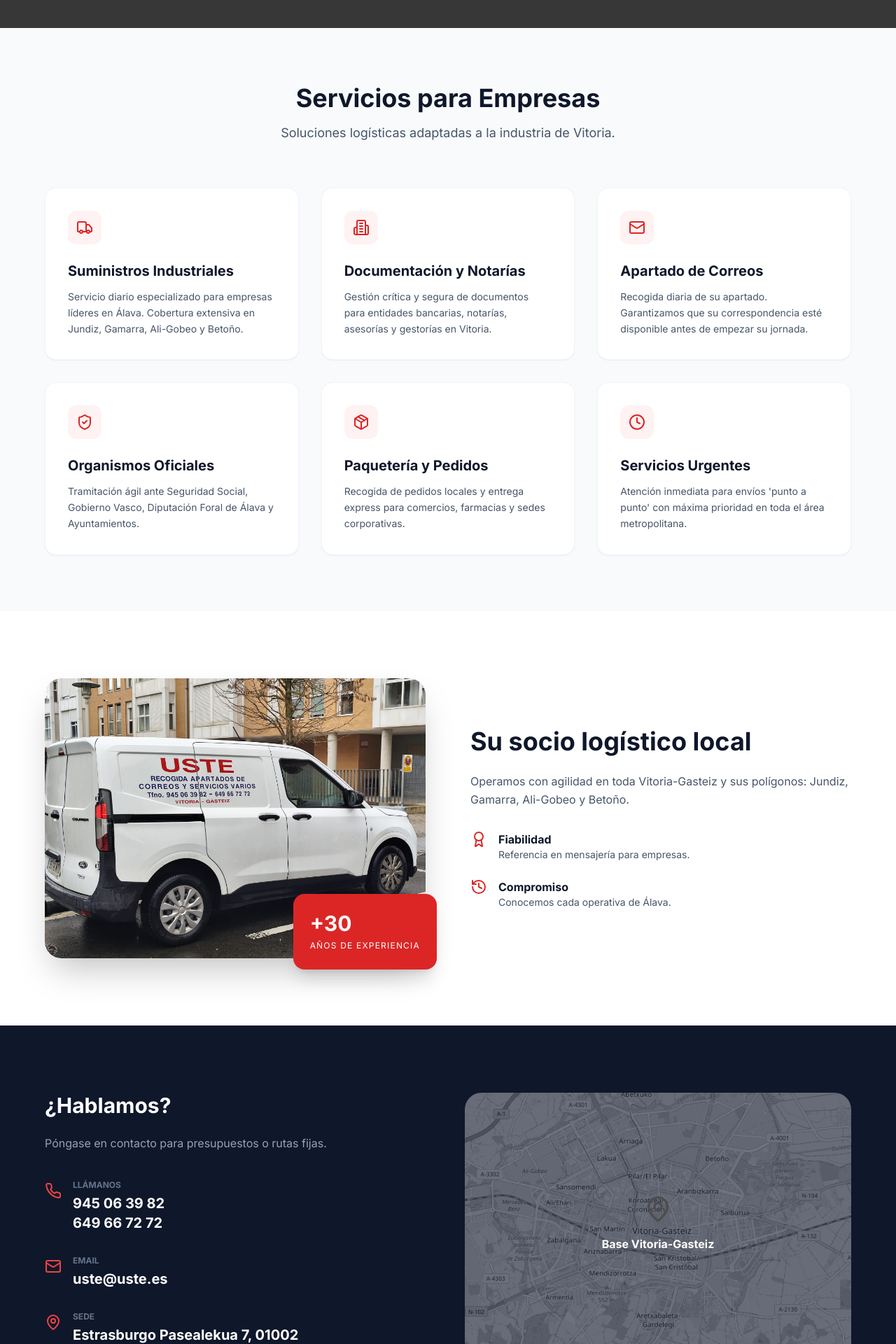
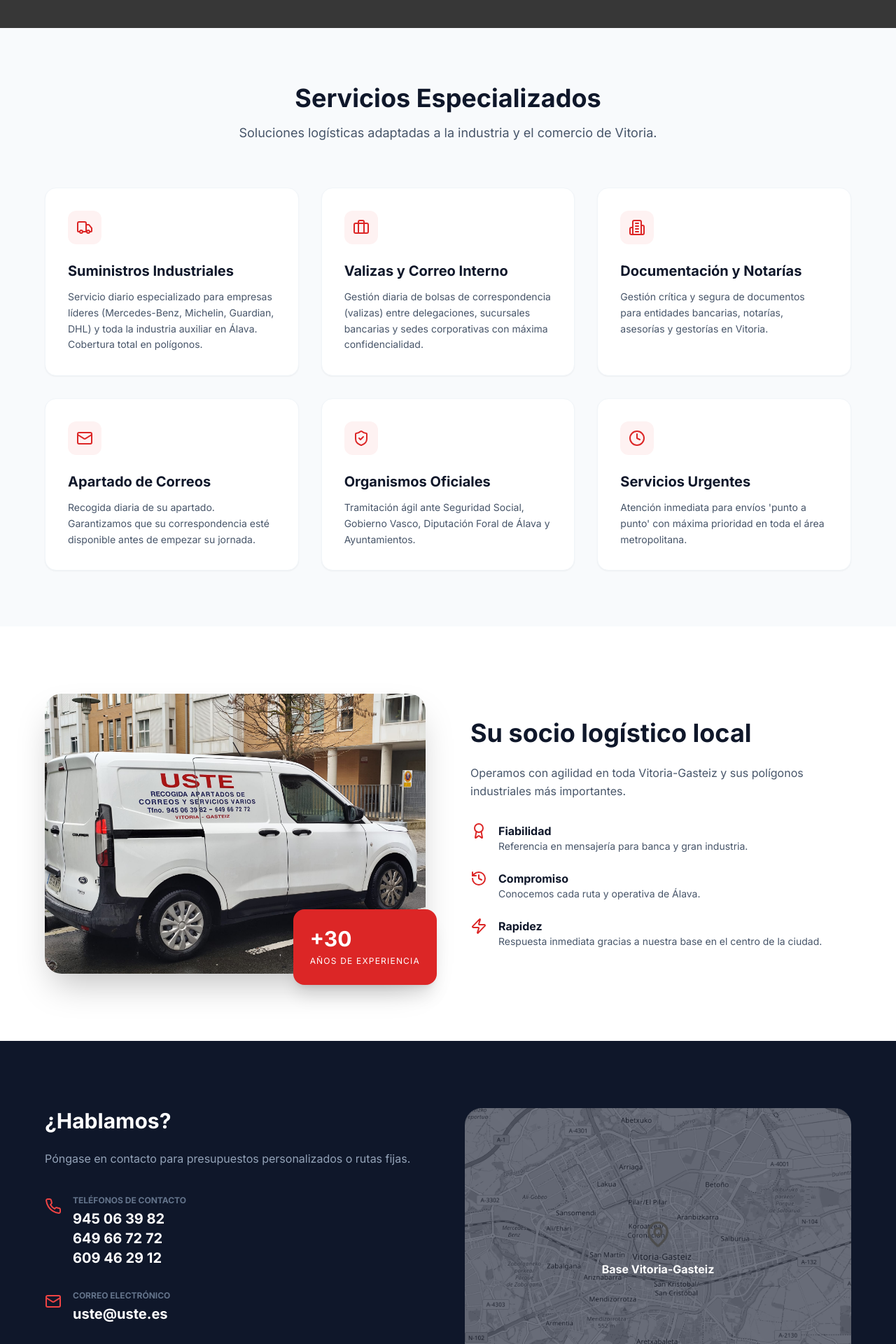
Before and after one commit to bsagarzazu/uste, a React (Vite) app: page / in a window 1280 px wide. Shown: the part 760-2680 px from the top of the page at 70% size. Built offline with nearby package versions, Linux system fonts and the light colour scheme; grey boxes are pictures that could not be loaded.

Commit message:
Update data

```diff
--- a/App.tsx
+++ b/App.tsx
@@ -2,7 +2,7 @@ import React, { useState } from 'react';
 import { Logo } from './components/Logo';
 import { Section } from './components/Section';
 import { TRANSLATIONS, CONTACT_INFO } from './constants';
-import { Phone, Mail, MapPin, ChevronRight, History, Award } from 'lucide-react';
+import { Phone, Mail, MapPin, ChevronRight, History, Award, Zap} from 'lucide-react';
 
 const heroImg = "img/hero-uste.jpg";
 const aboutImg = "img/about-uste.jpg";
@@ -121,6 +121,7 @@ const App: React.FC = () => {
               <div className="space-y-6">
                 <div className="flex gap-4"><Award className="text-red-600 shrink-0" /> <div><h4 className="font-bold">{t.about.item1.title}</h4><p className="text-sm text-slate-600">{t.about.item1.desc}</p></div></div>
                 <div className="flex gap-4"><History className="text-red-600 shrink-0" /> <div><h4 className="font-bold">{t.about.item2.title}</h4><p className="text-sm text-slate-600">{t.about.item2.desc}</p></div></div>
+                <div className="flex gap-4"><Zap className="text-red-600 shrink-0" /> <div><h4 className="font-bold">{t.about.item3.title}</h4><p className="text-sm text-slate-600">{t.about.item3.desc}</p></div></div>
               </div>
             </div>
           </div>
--- a/constants.tsx
+++ b/constants.tsx
@@ -1,5 +1,5 @@
 import React from 'react';
-import { Truck, Mail, Building2, Clock, Package, ShieldCheck } from 'lucide-react';
+import { Truck, Mail, Building2, Clock, Package, ShieldCheck, Briefcase } from 'lucide-react';
 
 export const COLORS = {
   primary: '#C41E3A', // USTE Red
@@ -12,18 +12,23 @@ export const TRANSLATIONS = {
     hero: {
       title: "Mensajería de confianza en",
       city: "Vitoria-Gasteiz",
-      subtitle: "Más de 30 años garantizando la entrega segura y puntual de su documentación y suministros industriales en Álava.",
+      subtitle: "Más de 30 años garantizando la entrega segura y puntual de su documentación, valizas y suministros industriales en Álava.",
       ctaPrimary: "Ver Servicios",
       ctaSecondary: "Contacto Directo"
     },
     services: {
-      sectionTitle: "Servicios para Empresas",
-      sectionSubtitle: "Soluciones logísticas adaptadas a la industria de Vitoria.",
+      sectionTitle: "Servicios Especializados",
+      sectionSubtitle: "Soluciones logísticas adaptadas a la industria y el comercio de Vitoria.",
       list: [
         {
           title: "Suministros Industriales",
-          description: "Servicio diario especializado para empresas líderes en Álava. Cobertura extensiva en Jundiz, Gamarra, Ali-Gobeo y Betoño.",
+          description: "Servicio diario especializado para empresas líderes (Mercedes-Benz, Michelin, Guardian, DHL) y toda la industria auxiliar en Álava. Cobertura total en polígonos.",
           icon: <Truck className="w-6 h-6" />
+        },
+        {
+          title: "Valizas y Correo Interno",
+          description: "Gestión diaria de bolsas de correspondencia (valizas) entre delegaciones, sucursales bancarias y sedes corporativas con máxima confidencialidad.",
+          icon: <Briefcase className="w-6 h-6" />
         },
         {
           title: "Documentación y Notarías",
@@ -41,55 +46,61 @@ export const TRANSLATIONS = {
           icon: <ShieldCheck className="w-6 h-6" />
         },
         {
-          title: "Paquetería y Pedidos",
-          description: "Recogida de pedidos locales y entrega express para comercios, farmacias y sedes corporativas.",
-          icon: <Package className="w-6 h-6" />
-        },
-        {
           title: "Servicios Urgentes",
           description: "Atención inmediata para envíos 'punto a punto' con máxima prioridad en toda el área metropolitana.",
           icon: <Clock className="w-6 h-6" />
         }
       ]
     },
+    zones: {
+      title: "Áreas de Operación Diaria",
+      subtitle: "Presencia constante en los principales núcleos industriales de Vitoria-Gasteiz.",
+      list: ["Jundiz", "Gamarra", "Ali-Gobeo", "Betoño", "Eritza", "Ansoar", "Subillabide"]
+    },
     about: {
       badge: "Años de experiencia",
       title: "Su socio logístico local",
-      desc: "Operamos con agilidad en toda Vitoria-Gasteiz y sus polígonos: Jundiz, Gamarra, Ali-Gobeo y Betoño.",
-      item1: { title: "Fiabilidad", desc: "Referencia en mensajería para empresas." },
-      item2: { title: "Compromiso", desc: "Conocemos cada operativa de Álava." }
+      desc: "Operamos con agilidad en toda Vitoria-Gasteiz y sus polígonos industriales más importantes.",
+      item1: { title: "Fiabilidad", desc: "Referencia en mensajería para banca y gran industria." },
+      item2: { title: "Compromiso", desc: "Conocemos cada ruta y operativa de Álava." },
+      item3: { title: "Rapidez", desc: "Respuesta inmediata gracias a nuestra base en el centro de la ciudad." }
     },
     contact: {
       title: "¿Hablamos?",
-      subtitle: "Póngase en contacto para presupuestos o rutas fijas.",
-      labelCall: "Llámanos",
-      labelEmail: "Email",
-      labelAddress: "Sede",
+      subtitle: "Póngase en contacto para presupuestos personalizados o rutas fijas.",
+      labelCall: "Teléfonos de contacto",
+      labelEmail: "Correo electrónico",
+      labelAddress: "Sede Central",
       base: "Base Vitoria-Gasteiz"
     },
     footer: {
       copy: "Todos los derechos reservados.",
-      tag: "Especialistas en mensajería industrial.",
-      tags: ["Servicio Integral", "Mensajería Local", "Logística Industrial"]
+      tag: "Especialistas en mensajería industrial y servicios de valizas.",
+      tags: ["Servicio Integral", "Mensajería Local", "Logística Industrial", "Gestión de Valizas"]
     }
   },
   eu: {
     nav: { services: "Zerbitzuak", company: "Enpresa", contact: "Kontaktua" },
     hero: {
       title: "Konfiantzazko mezularitza",
-      city: "Gasteizen",
-      subtitle: "30 urte baino gehiago Arabako zure dokumentazioa eta industria-hornidura modu seguru eta puntualean entregatzen dela bermatzen.",
+      city: "Vitoria-Gasteizen",
+      subtitle: "30 urte baino gehiago Arabako zure dokumentazioa, balizak eta industria-hornidura modu seguru eta puntualean entregatzen dela bermatzen.",
       ctaPrimary: "Zerbitzuak Ikusi",
       ctaSecondary: "Zuzeneko Kontaktua"
     },
     services: {
-      sectionTitle: "Enpresentzako Zerbitzuak",
-      sectionSubtitle: "Gasteizko industriara egokitutako soluzio logistikoak.",
+      sectionTitle: "Zerbitzu Espezializatuak",
+      sectionSubtitle: "Vitoria-Gasteizko industriara eta merkataritzara egokitutako soluzio logistikoak.",
       list: [
         {
           title: "Industria Hornidurak",
-          description: "Arabako enpresa garrantzitsuentzako zerbitzu berezitua. Estaldura zabala Jundiz, Gamarra, Ali-Gobeo eta Betoñon.",
+          description: "Eguneroko zerbitzu espezializatua Mercedes-Benz, Michelin, Guardian, DHL eta Arabako industria osagarri osoarentzat. Industrialdeen estaldura osoa.",
           icon: <Truck className="w-6 h-6" />
+        },
+        {
+          title: "Balizak eta Barne Posta",
+          description: "Ordezkaritzen, banku-sukurtsalen eta egoitza korporatiboen arteko korrespondentzia-zorroen (balizen) eguneroko kudeaketa, konfidentzialtasun handienarekin.",
+          icon: <Briefcase className="w-6 h-6" />
         },
         {
           title: "Dokumentazioa eta Notaritzak",
@@ -107,11 +118,6 @@ export const TRANSLATIONS = {
           icon: <ShieldCheck className="w-6 h-6" />
         },
         {
-          title: "Paketeria eta Eskaerak",
-          description: "Tokiko eskaeren bilketa eta bidalketa azkarra saltokientzat, farmazientzat eta egoitza korporatiboentzat.",
-          icon: <Package className="w-6 h-6" />
-        },
-        {
           title: "Premiazko Zerbitzuak",
           description: "Berehalako arreta 'puntutik puntura' bidalketetarako, lehentasun osoz metropoli-eremu osoan.",
           icon: <Clock className="w-6 h-6" />
@@ -121,28 +127,29 @@ export const TRANSLATIONS = {
     about: {
       badge: "Esperientzia urteak",
       title: "Zure tokiko bazkide logistikoa",
-      desc: "Gasteiz osoan eta bere industrialdeetan bizkor ari gara: Jundiz, Gamarra, Ali-Gobeo eta Betoño.",
-      item1: { title: "Fidagarritasuna", desc: "Erreferentzia enpresentzako mezularitzan." },
-      item2: { title: "Konpromisoa", desc: "Arabako operatiba guztiak ezagutzen ditugu." }
+      desc: "Vitoria-Gasteiz osoan eta bere industria-industrialde garrantzitsuenetan bizkor ari gara.",
+      item1: { title: "Fidagarritasuna", desc: "Banku eta industria handiaren mezularitzan erreferente." },
+      item2: { title: "Konpromisoa", desc: "Arabako ibilbide eta operatiba guztiak ezagutzen ditugu." },
+      item3: { title: "Azkartasuna", desc: "Berehalako erantzuna hiri erdian dugun egoitzari esker." }
     },
     contact: {
       title: "Hitz egingo dugu?",
-      subtitle: "Jarri gurekin harremanetan aurrekontuak edo ibilbide finkoak eskatzeko.",
-      labelCall: "Deitu",
-      labelEmail: "Emaila",
-      labelAddress: "Egoitza",
-      base: "Gasteizko Egoitza"
+      subtitle: "Jarri gurekin harremanetan aurrekontu pertsonalizatuak edo ibilbide finkoak eskatzeko.",
+      labelCall: "Kontaktu-telefonoak",
+      labelEmail: "Posta elektronikoa",
+      labelAddress: "Egoitza Nagusia",
+      base: "Vitoria-Gasteizko Egoitza"
     },
     footer: {
       copy: "Eskubide guztiak erreserbatuta.",
-      tag: "Industria-mezularitzan adituak.",
-      tags: ["Zerbitzu Integrala", "Tokiko Mezularitza", "Industria Logistika"]
+      tag: "Industria-mezularitzan eta baliza-zerbitzuetan adituak.",
+      tags: ["Zerbitzu Integrala", "Tokiko Mezularitza", "Industria Logistika", "Balizen Kudeaketa"]
     }
   }
 };
 
 export const CONTACT_INFO = {
-  phones: ["945 06 39 82", "649 66 72 72"],
+  phones: ["945 06 39 82", "649 66 72 72", "609 46 29 12"],
   email: "uste@uste.es",
   address: "Estrasburgo Pasealekua 7, 01002",
   location: "Vitoria-Gasteiz, Araba"
```
